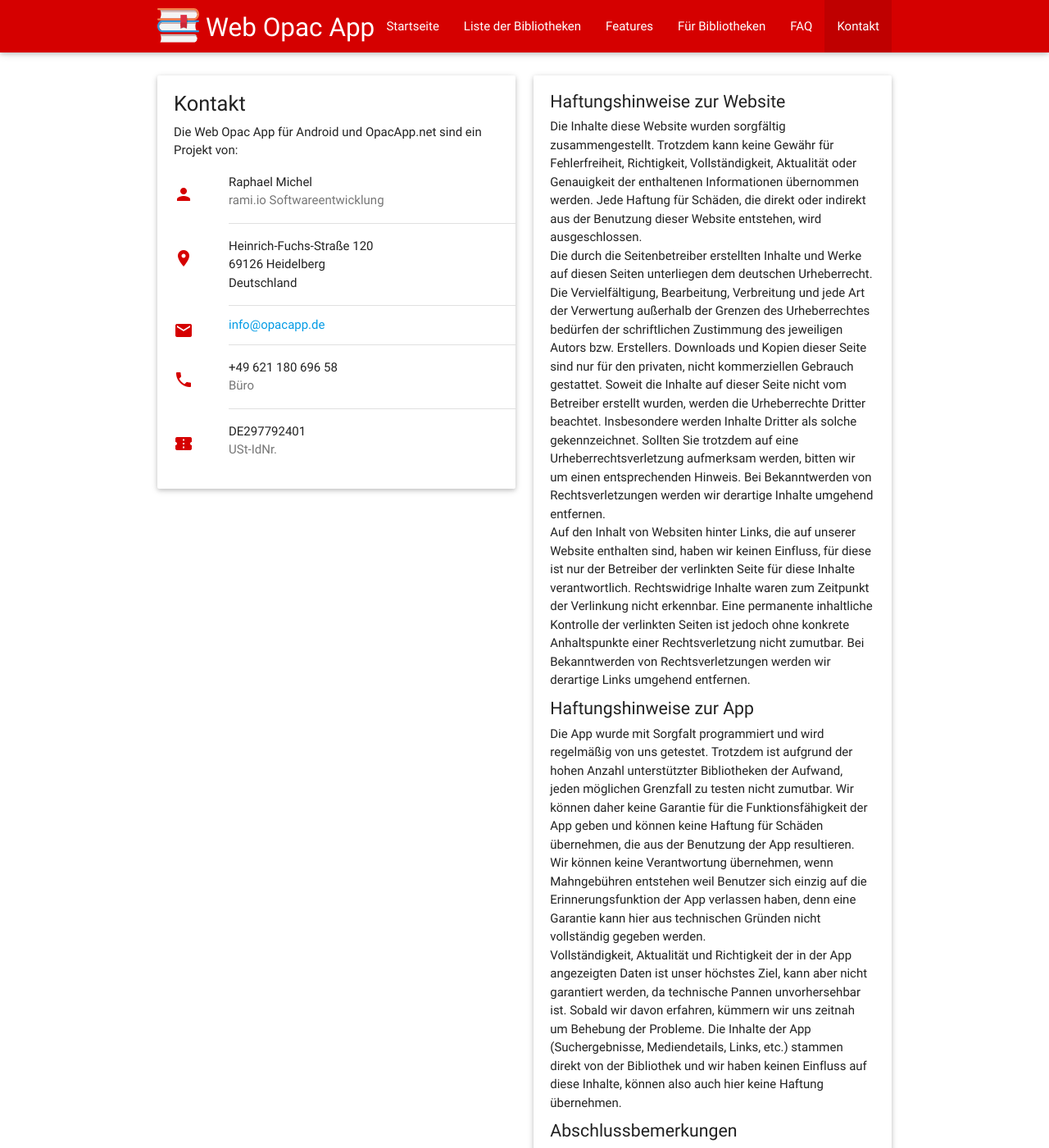
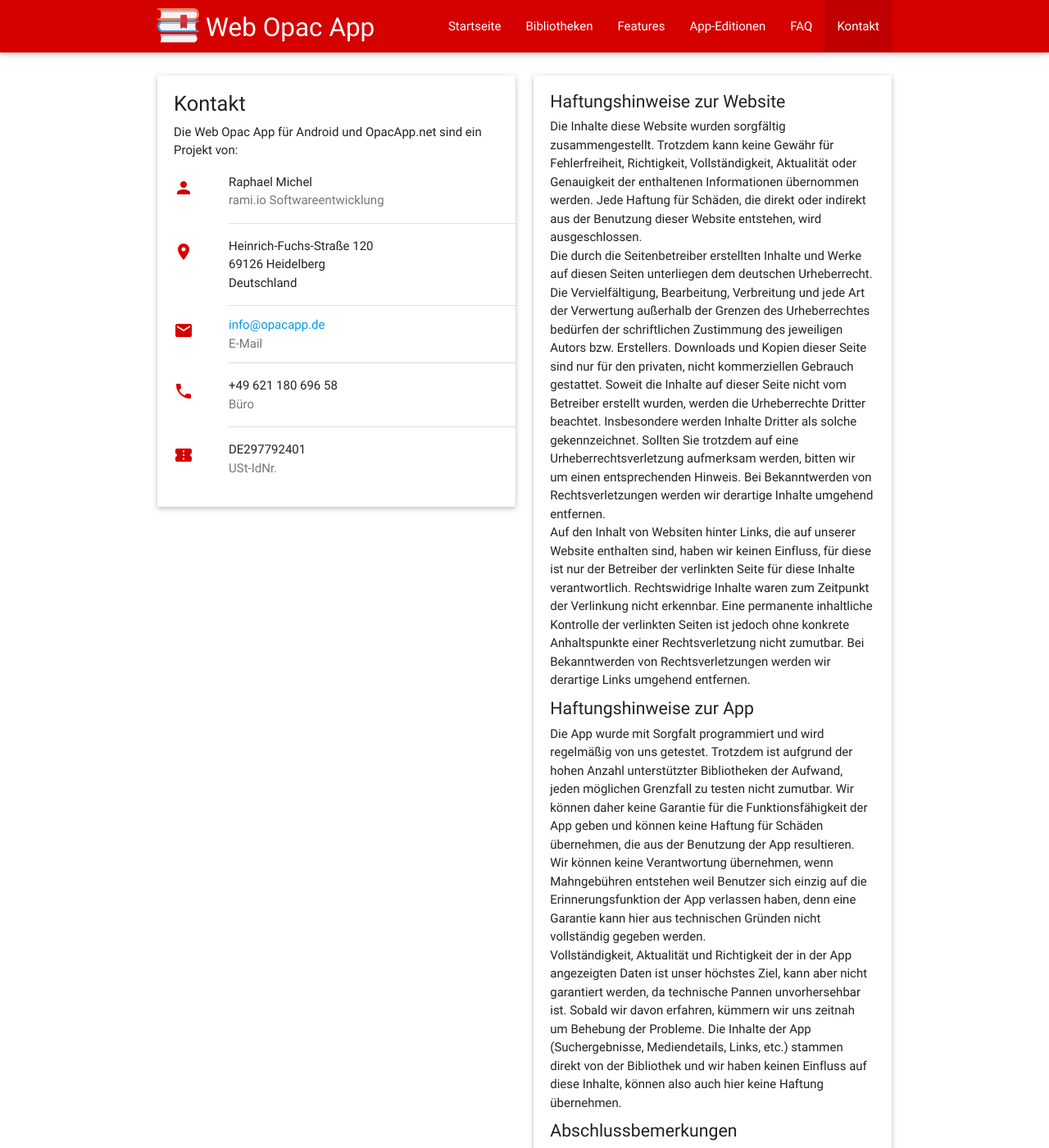
Before and after one commit to opacapp/opac.app, a Jekyll site: the page built from de/kontakt.html, in a window 1280 px wide and 1400 px high. Shown: the whole window at 82% size. Built offline with Jekyll 4.4.1, drawn with Linux system fonts in a browser that asks for light colours.

Commit message:
Simplify navigation, finetuning

```diff
--- a/_config.yml
+++ b/_config.yml
@@ -15,11 +15,11 @@ permalink: /:path/:basename/
 navigation_de:
   - title: Startseite
     url: /de/
-  - title: Liste der Bibliotheken
+  - title: Bibliotheken
     url: /de/bibliotheken/
   - title: Features
-    url: /de/features
-  - title: Für Bibliotheken
+    url: /de/features/
+  - title: App-Editionen
     url: /de/fuer-bibliotheken/
   - title: FAQ
     url: /de/faq/
@@ -29,9 +29,11 @@ navigation_de:
 navigation_en:
   - title: Front page
     url: /en/
-  - title: Library list
+  - title: Libraries
     url: /en/libraries/
-  - title: For libraries
+  - title: Features
+    url: /en/features/
+  - title: App Editions
     url: /en/for-libraries/
   - title: FAQ
     url: /en/faq/
--- a/_sass/_contact.scss
+++ b/_sass/_contact.scss
@@ -30,7 +30,6 @@
     left: 0;
     position: absolute;
     height: 100%;
-    padding-top: 8px;
     color: #D50000;
   }
 
--- a/_sass/_frontpage.scss
+++ b/_sass/_frontpage.scss
@@ -117,3 +117,9 @@
     }
   }
 }
+
+@media(max-width: 991px) {
+  .plusshowcase .description {
+    min-height: inherit;
+  }
+}
--- a/_sass/_responsive.scss
+++ b/_sass/_responsive.scss
@@ -3,9 +3,3 @@
     display: none;
   }
 }
-
-@media (min-width: 992px) and (max-width: 1199px) {
-  .brand-logo span {
-    display: none;
-  }
-}
--- a/de/faq.html
+++ b/de/faq.html
@@ -8,7 +8,7 @@ layout: default_de
     <h3>Inhalt</h3>
     <ul>
         <li><a href="#user">Häufige Nutzerfragen</a></li>
-        <li><a href="#lib-community">Häufige Bibliotheksfragen zur Community Edition</a></li>
+        <li><a href="#lib-community">Häufige Bibliotheksfragen zur Community-Edition</a></li>
         <li><a href="#lib-plus">Häufige Bibliotheksfragen zur Plus-Edition</a></li>
     </ul>
 </div>
@@ -144,7 +144,7 @@ layout: default_de
     </li>
 </ul>
 
-<h2 class="faq"><a class="anchor" name="lib-community"></a>Bibliotheksfragen zur Community Edition</h2>
+<h2 class="faq"><a class="anchor" name="lib-community"></a>Bibliotheksfragen zur Community-Edition</h2>
 
 
 <ul class="collapsible popout">
@@ -182,7 +182,7 @@ layout: default_de
         <div class="collapsible-body" style="">
             <div class="collapsible-inner">
                 <div><p>Die Web Opac App ist ein Projekt, das innerhalb der Nutzercommunity entstanden ist. Obwohl wir
-                        uns mittlerweile auch direkt an Bibliotheken wenden, nehmen wir für die Community Edition immer
+                        uns mittlerweile auch direkt an Bibliotheken wenden, nehmen wir für die Community-Edition immer
                         noch Vorschläge von Nutzern entgegen, welche Bibliotheken wir aufnehmen sollen. Wenn Sie
                         wirklich nicht in der Liste enthalten sein möchten, können Sie uns gerne eine E-Mail an
                         <a href="mailto:info@opacapp.de">info@opacapp.de</a> schreiben, dann entfernen wir Sie im
--- a/de/kontakt.html
+++ b/de/kontakt.html
@@ -3,7 +3,7 @@ layout: default_de
 ---
 
 <div class="row">
-    <div class="col s6">
+    <div class="col s12 m6">
         <div class="card">
             <div class="card-content">
                 <h1>Kontakt</h1>
@@ -27,6 +27,7 @@ layout: default_de
                     <div class="contact-info-line single-line">
                         <div class="contact-info-icon"><i class="material-icons"></i></div>
                         <p><a href="mailto:info@opacapp.de">info@opacapp.de</a></p>
+                        <p class="secondary">E-Mail</p>
                     </div>
 
                     <hr>
@@ -47,7 +48,7 @@ layout: default_de
         </div>
     </div>
 
-    <div class="col s6">
+    <div class="col s12 m6">
         <div class="card">
             <div class="card-content">
                 <h2>Haftungshinweise zur Website</h2>
```
